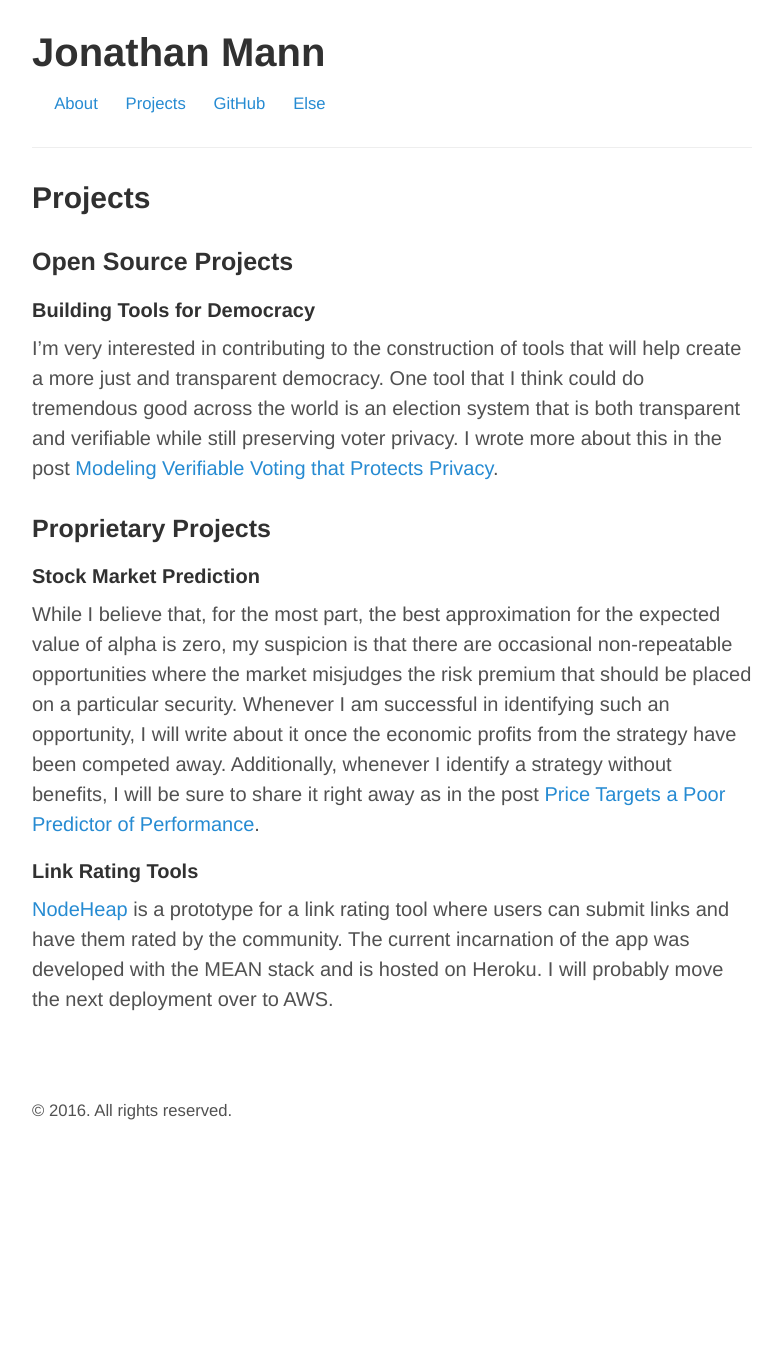
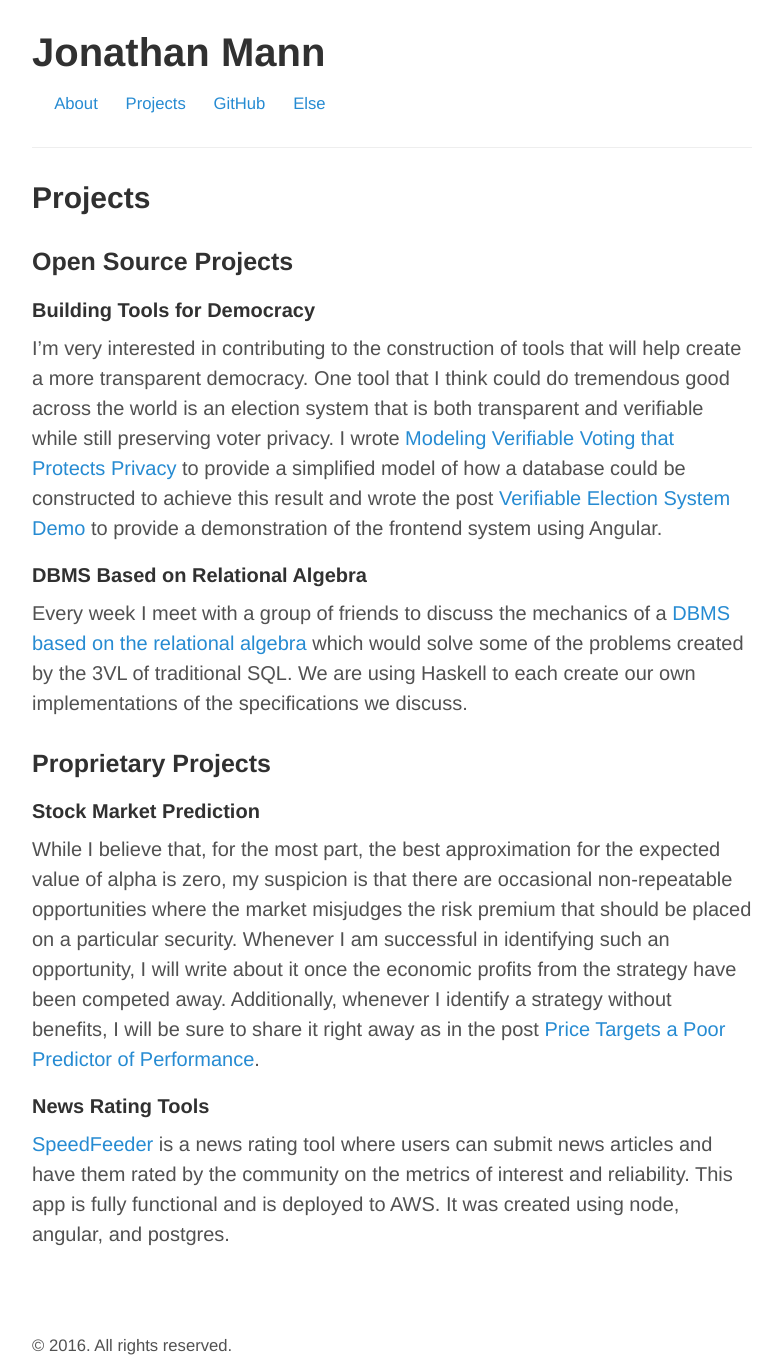
Before and after one commit to jonathanmann/jonathanmann.github.io, a Jekyll site: the page built from projects/index.md, in a window 1280 px wide. Shown: the whole page, without its empty margins (248-1031 px from the left). Built offline with Jekyll 4.4.1, drawn with Linux system fonts in a browser that asks for light colours; before the commit the page ends 1124 px from its top, so only the background shows below that.

Commit message:
update about and projects pages

```diff
--- a/projects/index.md
+++ b/projects/index.md
@@ -6,7 +6,10 @@ title: Projects
 ### Open Source Projects
 
 #### Building Tools for Democracy
-I'm very interested in contributing to the construction of tools that will help create a more just and transparent democracy. One tool that I think could do tremendous good across the world is an election system that is both transparent and verifiable while still preserving voter privacy. I wrote more about this in the post [Modeling Verifiable Voting that Protects Privacy](http://jonathanmann.github.io/2015/08/29/transparent-verifialbe-private-elections/).
+I'm very interested in contributing to the construction of tools that will help create a more transparent democracy. One tool that I think could do tremendous good across the world is an election system that is both transparent and verifiable while still preserving voter privacy. I wrote [Modeling Verifiable Voting that Protects Privacy](http://jonathanmann.github.io/2015/08/29/transparent-verifialbe-private-elections/) to provide a simplified model of how a database could be constructed to achieve this result and wrote the post [Verifiable Election System Demo](http://jonathanmann.github.io/2015/10/02/election-system-frontend/) to provide a demonstration of the frontend system using Angular.
+
+#### DBMS Based on Relational Algebra
+Every week I meet with a group of friends to discuss the mechanics of a [DBMS based on the relational algebra](https://github.com/agentm/project-m36) which would solve some of the problems created by the 3VL of traditional SQL. We are using Haskell to each create our own implementations of the specifications we discuss.
 
 
 ### Proprietary Projects
@@ -14,5 +17,5 @@ I'm very interested in contributing to the construction of tools that will help
 #### Stock Market Prediction
 While I believe that, for the most part, the best approximation for the expected value of alpha is zero, my suspicion is that there are occasional non-repeatable opportunities where the market misjudges the risk premium that should be placed on a particular security. Whenever I am successful in identifying such an opportunity, I will write about it once the economic profits from the strategy have been competed away. Additionally, whenever I identify a strategy without benefits, I will be sure to share it right away as in the post [Price Targets a Poor Predictor of Performance](http://jonathanmann.github.io/2015/07/13/price-targets-poor-predictor/).
 
-#### Link Rating Tools
-[NodeHeap](http://nodeheap.herokuapp.com/#/home) is a prototype for a link rating tool where users can submit links and have them rated by the community. The current incarnation of the app was developed with the MEAN stack and is hosted on Heroku. I will probably move the next deployment over to AWS.
+#### News Rating Tools
+[SpeedFeeder](http://speedfeeder.com/#/) is a news rating tool where users can submit news articles and have them rated by the community on the metrics of interest and reliability. This app is fully functional and is deployed to AWS. It was created using node, angular, and postgres.
```
Also changed, not shown: about/index.md (+2 -2 lines), 2 other files.
